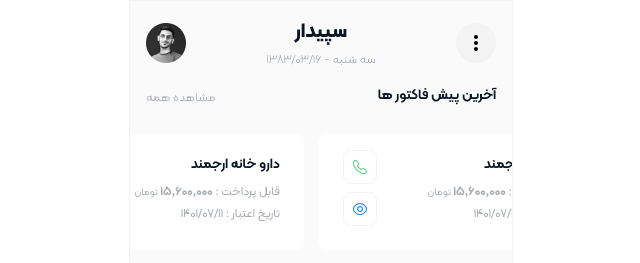
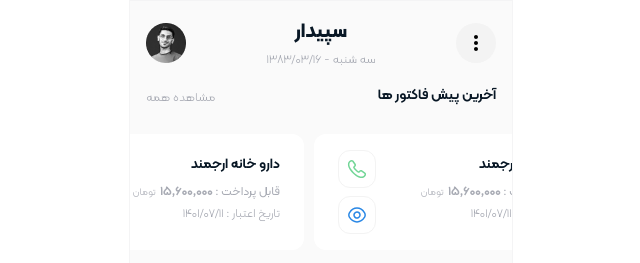
Before and after one commit to seyedaliAghaei1379/sepidar2, a website: page src/index.html in a window 1280 px wide. Shown: the top 263 px of the page, 319-959 px from the left. Drawn offline with Linux system fonts and the light colour scheme.

Commit message:
debugging index.html

```diff
--- a/src/index.html
+++ b/src/index.html
@@ -32,68 +32,88 @@
             <!--Swiper akharin pishfactor ha-->
             <div class="pt-2" dir="ltr">
             <swiper-container class="mySwiper"  pagination="true" pagination-clickable="true" slides-per-view="auto"
-                              centered-slides="true" space-between="15" loop="true"  navigation="false" pagination-type="custom">
+                              centered-slides="true" space-between="10" loop="true"  navigation="false" pagination-type="custom">
                 <swiper-slide>
-                    <div class="min-w-[278px] px-6 bg-white py-4  flex justify-between items-start w-full rounded-lg h-[116px] ">
+                    <div class="min-w-[278px] px-6 bg-white py-4  flex justify-between items-start w-full rounded-xl h-[116px] ">
                         <div class="flex flex-col items-center justify-end  gap-y-2">
-                            <img src="../assets/icons/call.svg" class="p-2 rounded-lg border w-[34px] h-[34px]  hover:border-zinc-200 transition-all">
-                            <img src="../assets/icons/vuesax-linear-eye%201.svg" class="p-2 rounded-lg border w-[34px] h-[34px]  hover:border-zinc-200 transition-all">
+                            <img src="../assets/icons/call.svg" class="p-2 rounded-xl border border-gray-200 w-[38px] h-[38px] border-[1.5px] hover:border-zinc-200 transition-all">
+                            <img src="../assets/icons/vuesax-linear-eye%201.svg" class="p-2 rounded-xl border-gray-200 border-[1.5px] border w-[38px] h-[38px]  hover:border-zinc-200 transition-all">
                         </div>
                         <div class="flex flex-col items-end justify-start gap-y-1 py-1">
                             <p class="text-[14px] text-primary-900 font-semibold pb-1">دارو خانه ارجمند</p>
                             <span class="text-gray-700 text-[12px]">قابل پرداخت :
                                 <span class="font-semibold">15,600,000</span>
-                                <span class="text-[10px]">تومان</span>
+                                <span class="text-[10px] font-light mr-0.5">تومان</span>
                             </span>
-                            <span class="text-gray-700 text-[12px]">تاریخ اعتبار : 1401/07/11</span>
+                            <span class="text-gray-700 text-[12px] font-light">تاریخ اعتبار : 1401/07/11</span>
                         </div>
                     </div>
                 </swiper-slide>
                 <swiper-slide>
-                    <div class="min-w-[278px] px-6 bg-white py-4  flex justify-between items-start w-full rounded-lg h-[116px]">
+                    <div class="min-w-[278px] px-6 bg-white py-4  flex justify-between items-start w-full rounded-xl h-[116px] ">
                         <div class="flex flex-col items-center justify-end  gap-y-2">
-                            <img src="../assets/icons/call.svg" class="p-2 rounded-lg border w-[34px] h-[34px]  hover:border-zinc-200 transition-all">
-                            <img src="../assets/icons/vuesax-linear-eye%201.svg" class="p-2 rounded-lg border w-[34px] h-[34px]  hover:border-zinc-200 transition-all">
+                            <img src="../assets/icons/call.svg" class="p-2 rounded-xl border border-gray-200 w-[38px] h-[38px] border-[1.5px] hover:border-zinc-200 transition-all">
+                            <img src="../assets/icons/vuesax-linear-eye%201.svg" class="p-2 rounded-xl border-gray-200 border-[1.5px] border w-[38px] h-[38px]  hover:border-zinc-200 transition-all">
                         </div>
                         <div class="flex flex-col items-end justify-start gap-y-1 py-1">
                             <p class="text-[14px] text-primary-900 font-semibold pb-1">دارو خانه ارجمند</p>
                             <span class="text-gray-700 text-[12px]">قابل پرداخت :
                                 <span class="font-semibold">15,600,000</span>
-                                <span class="text-[10px]">تومان</span></span>
-                            <span class="text-gray-700 text-[12px]">تاریخ اعتبار : 1401/07/11</span>
+                                <span class="text-[10px] font-light mr-0.5">تومان</span>
+                            </span>
+                            <span class="text-gray-700 text-[12px] font-light">تاریخ اعتبار : 1401/07/11</span>
                         </div>
                     </div>
                 </swiper-slide>
                 <swiper-slide>
-                    <div class="min-w-[278px] px-6 bg-white py-4  flex justify-between items-start w-full rounded-lg h-[116px]">
+                    <div class="min-w-[278px] px-6 bg-white py-4  flex justify-between items-start w-full rounded-xl h-[116px] ">
                         <div class="flex flex-col items-center justify-end  gap-y-2">
-                            <img src="../assets/icons/call.svg" class="p-2 rounded-lg border w-[34px] h-[34px]  hover:border-zinc-200 transition-all">
-                            <img src="../assets/icons/vuesax-linear-eye%201.svg" class="p-2 rounded-lg border w-[34px] h-[34px]  hover:border-zinc-200 transition-all">
+                            <img src="../assets/icons/call.svg" class="p-2 rounded-xl border border-gray-200 w-[38px] h-[38px] border-[1.5px] hover:border-zinc-200 transition-all">
+                            <img src="../assets/icons/vuesax-linear-eye%201.svg" class="p-2 rounded-xl border-gray-200 border-[1.5px] border w-[38px] h-[38px]  hover:border-zinc-200 transition-all">
                         </div>
                         <div class="flex flex-col items-end justify-start gap-y-1 py-1">
                             <p class="text-[14px] text-primary-900 font-semibold pb-1">دارو خانه ارجمند</p>
                             <span class="text-gray-700 text-[12px]">قابل پرداخت :
                                 <span class="font-semibold">15,600,000</span>
-                                <span class="text-[10px]">تومان</span></span>
-                            <span class="text-gray-700 text-[12px]">تاریخ اعتبار : 1401/07/11</span>
+                                <span class="text-[10px] font-light mr-0.5">تومان</span>
+                            </span>
+                            <span class="text-gray-700 text-[12px] font-light">تاریخ اعتبار : 1401/07/11</span>
                         </div>
                     </div>
                 </swiper-slide>
                 <swiper-slide>
-                    <div class="min-w-[278px] px-6 bg-white py-4  flex justify-between items-start w-full rounded-lg h-[116px]">
+                    <div class="min-w-[278px] px-6 bg-white py-4  flex justify-between items-start w-full rounded-xl h-[116px] ">
                         <div class="flex flex-col items-center justify-end  gap-y-2">
-                            <img src="../assets/icons/call.svg" class="p-2 rounded-lg border w-[34px] h-[34px]  hover:border-zinc-200 transition-all">
-                            <img src="../assets/icons/vuesax-linear-eye%201.svg" class="p-2 rounded-lg border w-[34px] h-[34px]  hover:border-zinc-200 transition-all">
+                            <img src="../assets/icons/call.svg" class="p-2 rounded-xl border border-gray-200 w-[38px] h-[38px] border-[1.5px] hover:border-zinc-200 transition-all">
+                            <img src="../assets/icons/vuesax-linear-eye%201.svg" class="p-2 rounded-xl border-gray-200 border-[1.5px] border w-[38px] h-[38px]  hover:border-zinc-200 transition-all">
                         </div>
                         <div class="flex flex-col items-end justify-start gap-y-1 py-1">
                             <p class="text-[14px] text-primary-900 font-semibold pb-1">دارو خانه ارجمند</p>
                             <span class="text-gray-700 text-[12px]">قابل پرداخت :
                                 <span class="font-semibold">15,600,000</span>
-                                <span class="text-[10px]">تومان</span></span>
-                            <span class="text-gray-700 text-[12px]">تاریخ اعتبار : 1401/07/11</span>
+                                <span class="text-[10px] font-light mr-0.5">تومان</span>
+                            </span>
+                            <span class="text-gray-700 text-[12px] font-light">تاریخ اعتبار : 1401/07/11</span>
                         </div>
                     </div>
                 </swiper-slide>
+                <swiper-slide>
+                    <div class="min-w-[278px] px-6 bg-white py-4  flex justify-between items-start w-full rounded-xl h-[116px] ">
+                        <div class="flex flex-col items-center justify-end  gap-y-2">
+                            <img src="../assets/icons/call.svg" class="p-2 rounded-xl border border-gray-200 w-[38px] h-[38px] border-[1.5px] hover:border-zinc-200 transition-all">
+                            <img src="../assets/icons/vuesax-linear-eye%201.svg" class="p-2 rounded-xl border-gray-200 border-[1.5px] border w-[38px] h-[38px]  hover:border-zinc-200 transition-all">
+                        </div>
+                        <div class="flex flex-col items-end justify-start gap-y-1 py-1">
+                            <p class="text-[14px] text-primary-900 font-semibold pb-1">دارو خانه ارجمند</p>
+                            <span class="text-gray-700 text-[12px]">قابل پرداخت :
+                                <span class="font-semibold">15,600,000</span>
+                                <span class="text-[10px] font-light mr-0.5">تومان</span>
+                            </span>
+                            <span class="text-gray-700 text-[12px] font-light">تاریخ اعتبار : 1401/07/11</span>
+                        </div>
+                    </div>
+                </swiper-slide>
+
 
             </swiper-container>
             </div>
```
Also changed, not shown: src/login.html (+1 -1 lines), src/recordFactor.html (+2 -1 lines), dist/output.css.
